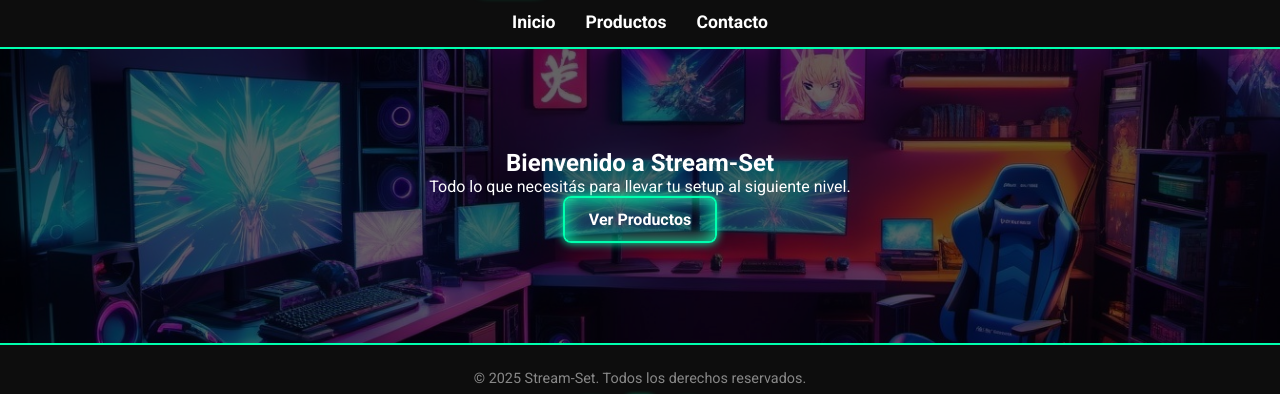
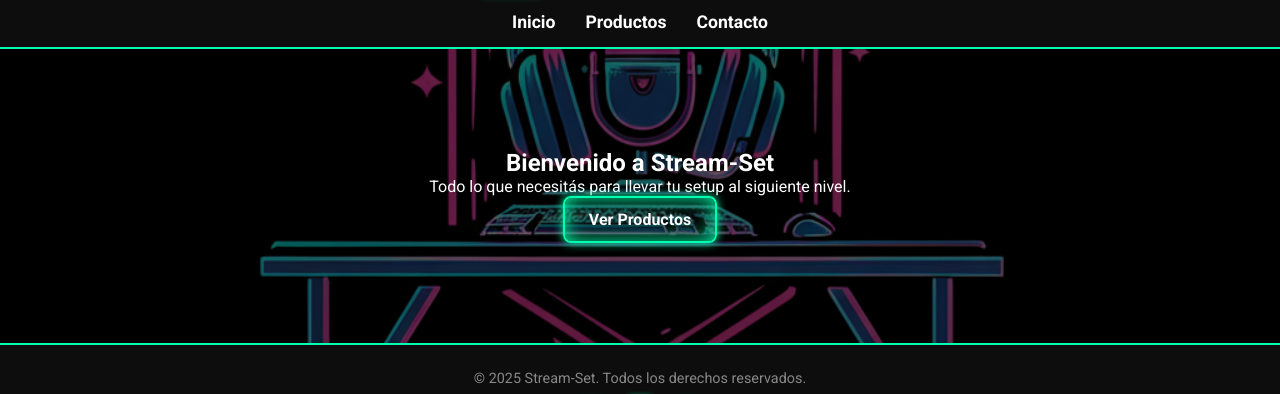
Before and after one commit to ExcenGarrido/streamset, a plain HTML site: page index.html in a window 1280 px wide. Shown: the part 86-480 px from the top of the page. Drawn offline with Linux system fonts and the light colour scheme.

Commit message:
Renombrar imagen de inicio y actualizar estilos

```diff
--- a/style.css
+++ b/style.css
@@ -72,7 +72,7 @@ nav .nav-list {
 
 
 .hero {
-  background-image: url("Images/fotoinicio.jpg");
+  background-image: url("Images/Gemini_Generated_Image_cdktc8cdktc8cdkt.png");
   background-size: cover;
   background-position: center;
   background-repeat: no-repeat;
```
